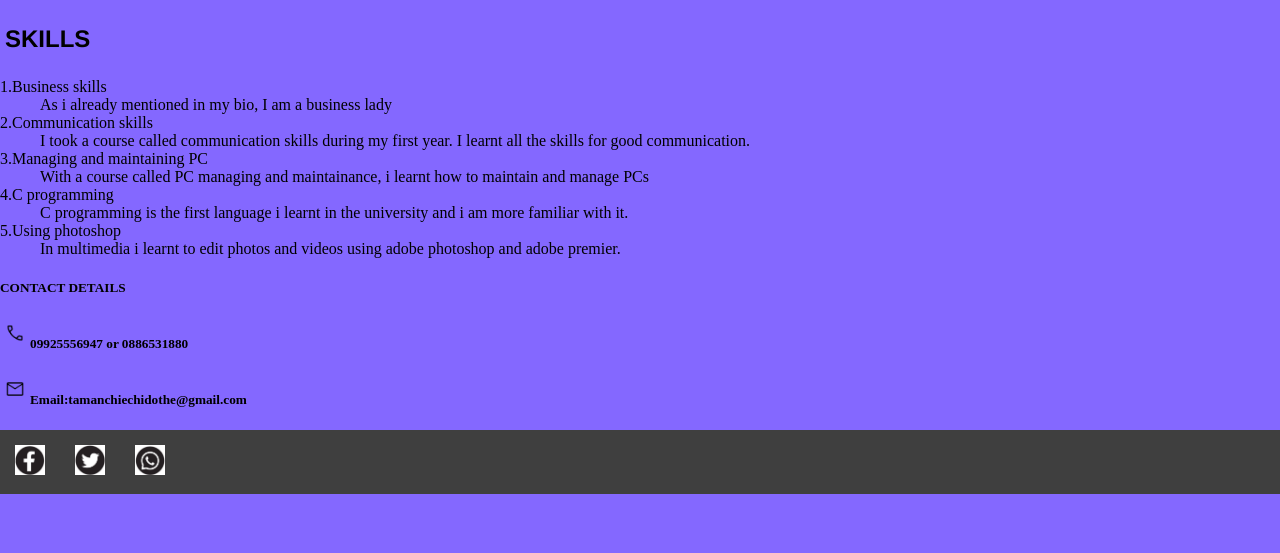
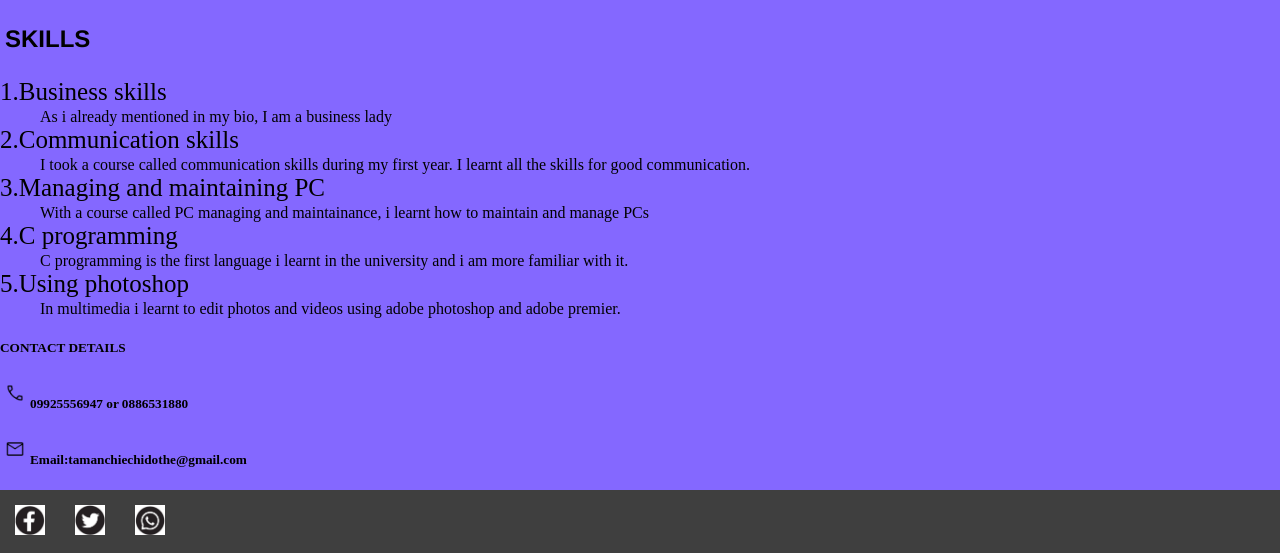
Before and after one commit to Tamanchie02/my-portfolio, a PHP site: page /skills.html in a window 1280 px wide. Shown: the part 136-689 px from the top of the page. Run offline with PHP 8.4, Linux system fonts and the light colour scheme.

Commit message:
css update

```diff
--- a/myscripts.js
+++ b/myscripts.js
@@ -118,6 +118,14 @@ const interval = setInterval(() =>{
     i++;
     if(i = loadpercentage.length){
         clearInterval(interval);
-        loading.innerHTML = "Comple"
+        loading.innerHTML = "Complete"
     }
 }, 1000);
+//HOver effects
+var skill = document.querySelector('.skills');
+skill.addEventListener('mouseenter', function(){
+    skill.style.backgroundcolor ='red';
+});
+skill.addEventListener('mouseleave', function(){
+    skill.style.backgroundcolor = 'blue';
+})
--- a/skills.html
+++ b/skills.html
@@ -21,15 +21,15 @@
 <body>
   <h2>SKILLS</h2>
   <dl>
-      <dt>1.Business skills</dt>
+      <dt id="skill" class="skills">1.Business skills</dt>
       <dd>As i already mentioned in my bio, I am a business lady</dd>
-      <dt>2.Communication skills</dt>
+      <dt id="skill" class="skills">2.Communication skills</dt>
       <dd>I took a course called communication skills during my first year. I learnt all the skills for good communication. </dd>
-      <dt>3.Managing and maintaining PC</dt>
+      <dt id="skill" class="skills">3.Managing and maintaining PC</dt>
       <dd>With a course called PC managing and maintainance, i learnt how to maintain and manage PCs</dd>
-      <dt>4.C programming</dt>
+      <dt id="skill" class="skills">4.C programming</dt>
       <dd>C programming is the first language i learnt in the university and i am more familiar with it. </dd>
-      <dt>5.Using photoshop</dt>
+      <dt id="skill" class="skills">5.Using photoshop</dt>
       <dd>In multimedia i learnt to edit photos and videos using adobe photoshop and adobe premier.</dd>
 
     </dl>
--- a/webpageStyle.css
+++ b/webpageStyle.css
@@ -142,3 +142,15 @@ border-radius: 10px;
   background-color: #e70909;
   border-radius: 10px;
 }
+#skill{
+  width: 350px;
+  height: 30px;
+  transition: background-color 0.3s;
+}
+#skill:hover{
+  background-color: blue;
+
+}
+.skills{
+  font-size: 25px;
+}
```
